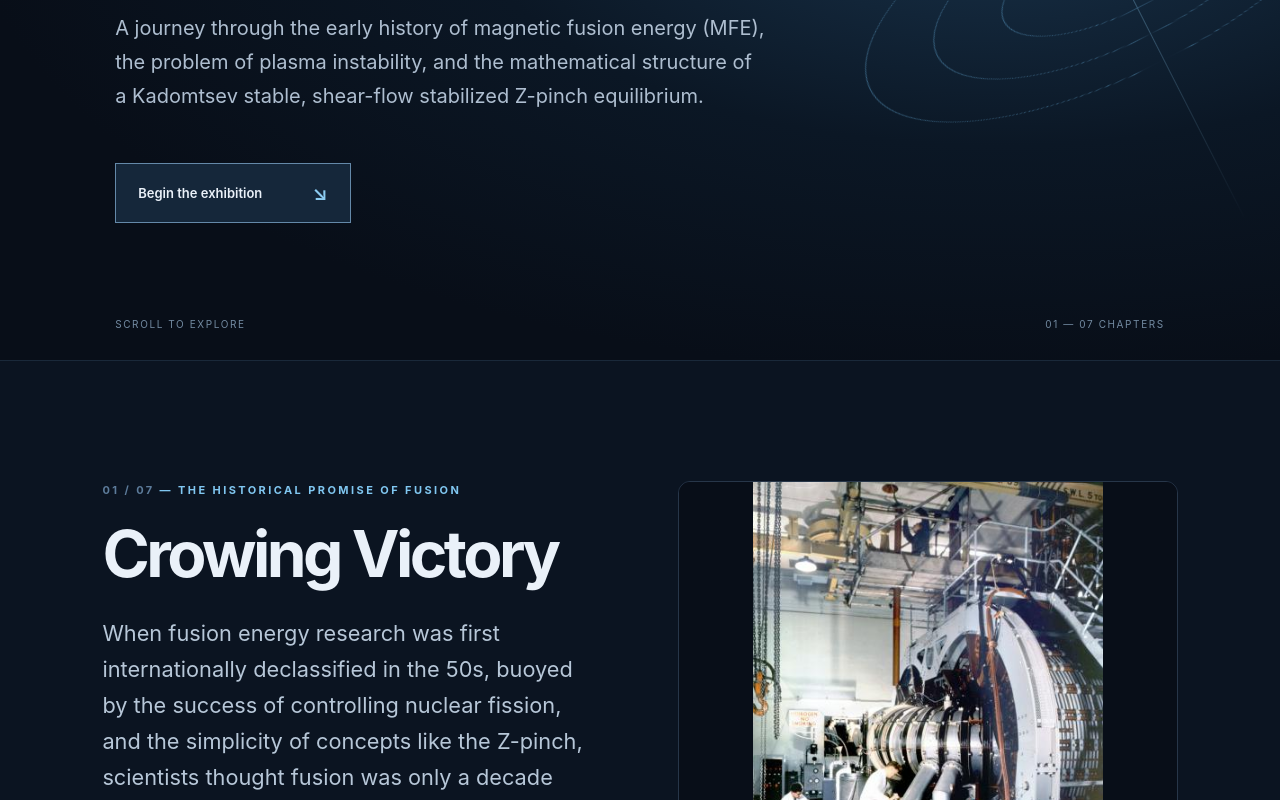
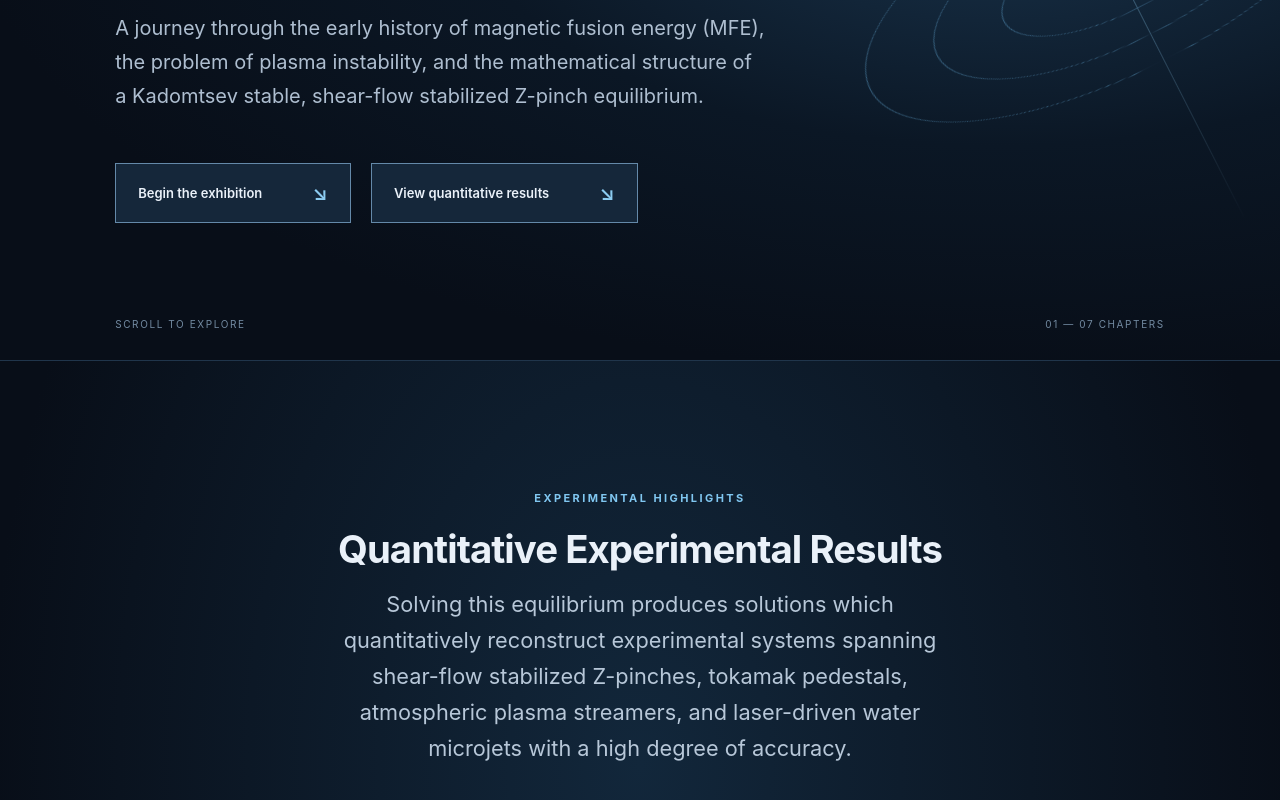
Before and after one commit to russellmatt66/BennettMuseum, an Astro site: page / in a window 1280 px wide. Shown: the part 440-1240 px from the top of the page. Built offline with nearby package versions, Linux system fonts and the light colour scheme; Astro itself is replaced by a stand-in of ours.

Commit message:
Added quantitative results to the beginning

```diff
--- a/src/content/chapters/06-experiments.md
+++ b/src/content/chapters/06-experiments.md
@@ -32,6 +32,11 @@ mediaSlides:
     title: Analytic solutions to a laser-driven shock in a water microjet
     caption: The code that this is produced from sweeps over the base and plateau points, and then sweeps over the edge velocities of the experiment based on the uncertainty in experimental expansion velocity. This is the most accurate sweep created from this procedure with an average R^{2} > 0.973.
     credit: https://github.com/russellmatt66/Bennett-Vorticity/blob/main/cubic/microvortex_2025/bellabasesweep.py
+
+  - src: /images/evidence/watermicrojet/sweep/Figure_0.png
+    title: Analytic solutions to a laser-driven shock in a water microjet
+    caption: The code that this is produced from sweeps over plateau points based on a threshold, and then sweeps over the edge velocities of the experiment based on the uncertainty in experimental expansion velocity to create the analytic equilibrium solutions.
+    credit: https://github.com/russellmatt66/Bennett-Vorticity/blob/main/cubic/microvortex_2025/bellasweep.py
 
   - src: /images/evidence/zap2001/Root1_rp10mm_n04e21_Tp200eV_u0100kms.png
     title: Analytic solution to a shear-flow stabilized Z-pinch plasma
--- a/src/pages/index.astro
+++ b/src/pages/index.astro
@@ -14,6 +14,12 @@ const chapters = await Promise.all(
     Content: (await render(entry)).Content
   }))
 );
+
+const evidenceChapter = chapters.find(
+  ({ data }) => data.id === 'evidence'
+);
+
+const evidenceSlides = evidenceChapter?.data.mediaSlides ?? [];
 ---
 <BaseLayout title="Bennett Vortices | From the Z-Pinch to Analytic Equilibrium">
   <section id="top" class="hero">
@@ -23,11 +29,44 @@ const chapters = await Promise.all(
       <h1>From the <em>Z-Pinch</em> to shear-flow stabilized  <br />
       Bennett-Shumlak-Hartman Vortices<span class="period">.</span></h1>
       <p class="hero-subtitle">A journey through the early history of magnetic fusion energy (MFE), the problem of plasma instability, and the mathematical structure of a Kadomtsev stable, shear-flow stabilized Z-pinch equilibrium.</p>
-      <a class="primary-link" href="#history">Begin the exhibition <span>↘</span></a>
+      <div class="hero-links">
+        <a class="primary-link" href="#history">
+          Begin the exhibition <span>↘</span>
+        </a>
+
+        <a class="primary-link" href="#intro-evidence">
+          View quantitative results <span>↘</span>
+        </a>
+      </div>
     </div>
     <div class="hero-decoration" aria-hidden="true"><div class="ring ring-one"></div><div class="ring ring-two"></div><div class="ring ring-three"></div><div class="axis"></div></div>
     <div class="hero-bottom"><span>SCROLL TO EXPLORE</span><span>01 — 07 CHAPTERS</span></div>
   </section>
+
+  <section id="intro-evidence" class="feature-section">
+    <div class="feature-intro">
+      <p class="eyebrow">EXPERIMENTAL HIGHLIGHTS</p>
+
+      <h2>Quantitative Experimental Results </h2>
+
+      <p class="lead">
+        Solving this equilibrium produces solutions which quantitatively reconstruct experimental systems spanning
+        shear-flow stabilized Z-pinches, tokamak pedestals,
+        atmospheric plasma streamers, and laser-driven
+        water microjets with a high degree of accuracy.
+      </p>
+    </div>
+
+    <SlideDeck
+      slides={evidenceSlides}
+      title="Bennett Vortices: Quantitative Experimental Results"
+    />
+
+    <a class="primary-link" href="#evidence">
+      Explore the experimental evidence <span>↘</span>
+    </a>
+  </section>
+
   {chapters.map(({ data: c, Content }) => {
 
     if (c.id === 'vortices') return (
@@ -67,3 +106,25 @@ const chapters = await Promise.all(
     </Chapter>;
   })}
 </BaseLayout>
+
+<style>
+  .hero-links {
+    display: flex;
+    flex-wrap: wrap;
+    align-items: center;
+    gap: 1.25rem;
+  }
+  #intro-evidence .feature-intro {
+  width: 100%;
+  max-width: none;
+  }
+
+  #intro-evidence h2 {
+    font-size: clamp(1.8rem, 3vw, 3rem);
+    line-height: 1.15;
+    max-width: none;
+    letter-spacing: -0.025em;
+    margin-bottom: 1rem;
+    text-wrap: balance;
+  }
+</style>
```
Also changed, not shown: 6 other files.
